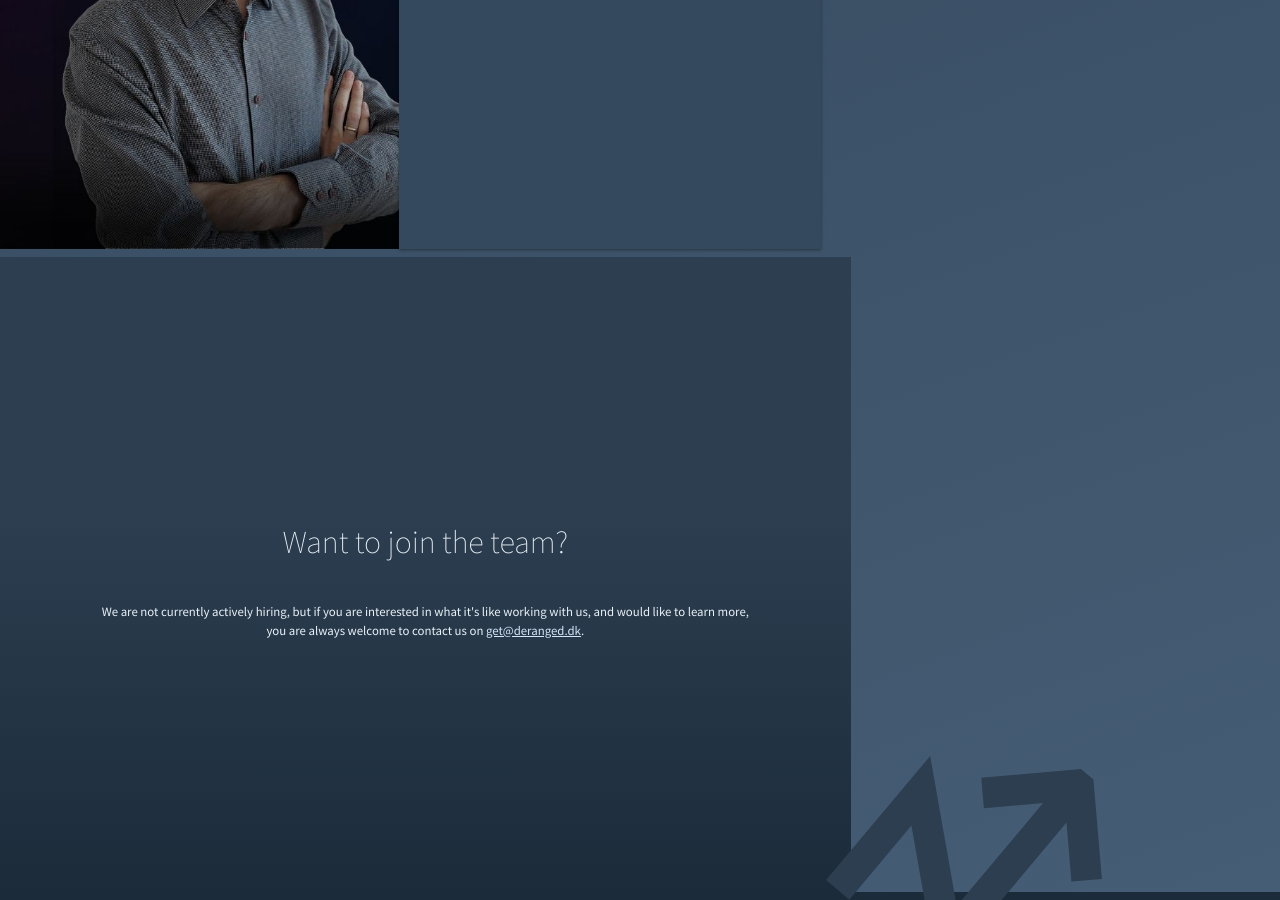
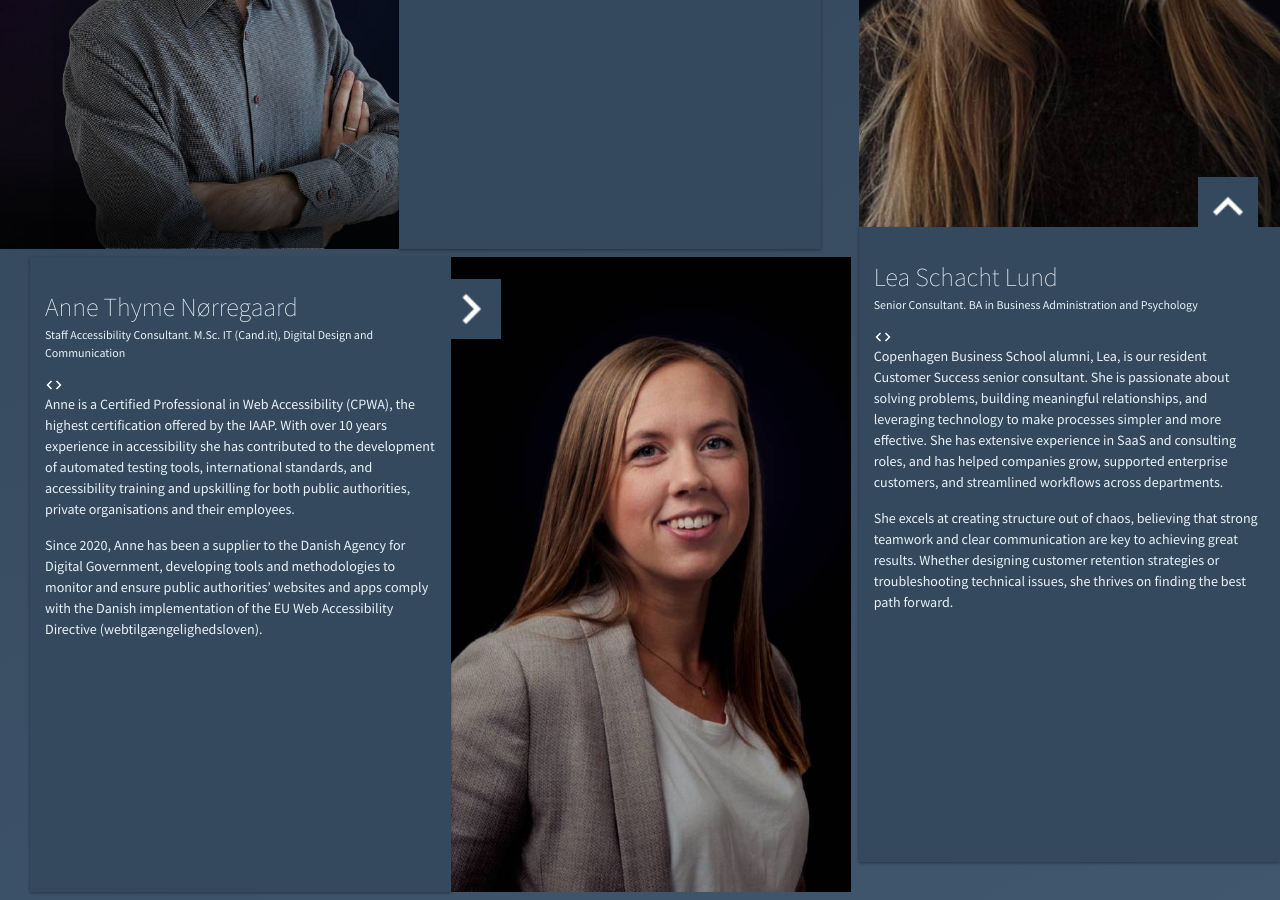
Before and after one commit to derangeddk/deranged.dk, a Jekyll site: the page built from the-team/index.html, in a window 1280 px wide and 900 px high, scrolled down 3616 px. Built offline with Jekyll 4.4.1, drawn with Linux system fonts in a browser that asks for light colours; comment, search, counter and statistics services are not loaded.

Commit message:
Added Lea and Anna to team page

```diff
--- a/the-team/index.html
+++ b/the-team/index.html
@@ -802,6 +802,42 @@ sitemap_include: 'yes'
                 </p>
             </div>
         </div>
+        <div class="person-image person-lg-col-1 person-md-col-1 person-sm-col-3 person-xs-col-2">
+            <img src="/img/people/lea-lund.jpg" alt="">
+        </div>
+        <div
+            class="person person-lg-col-2 person-lg-row-2  person-lg-scoot-left person-md-col-2 person-md-scoot-left person-sm-col-3 person-sm-scoot-up person-xs-scoot-right">
+            <div class="person-name">
+                <h2>Lea Schacht Lund</h2>
+                <div class="person-title">Senior Consultant. BA in Business Administration and Psychology</div>
+            </div>
+            <div class="person-about">
+                <p>
+                    Copenhagen Business School alumni, Lea,  is our resident Customer Success senior consultant. She is passionate about solving problems, building meaningful relationships, and leveraging technology to make processes simpler and more effective. She has extensive experience in SaaS and consulting roles, and has helped companies grow, supported enterprise customers, and streamlined workflows across departments.
+                </p>
+                <p>
+                    She excels at creating structure out of chaos, believing that strong teamwork and clear communication are key to achieving great results. Whether designing customer retention strategies or troubleshooting technical issues, she thrives on finding the best path forward.
+                </p>
+            </div>
+        </div>
+        <div class="person-image person-lg-col-3 person-md-col-3 person-sm-col-2 person-xs-col-1">
+            <img src="/img/people/anne.jpg" alt="">
+        </div>
+        <div
+            class="person person-lg-col-4 person-lg-row-2  person-lg-scoot-left person-md-col-2 person-md-scoot-right person-sm-col-1 person-sm-scoot-right person-xs-scoot-left">
+            <div class="person-name">
+                <h2>Anne Thyme Nørregaard</h2>
+                <div class="person-title">Staff Accessibility Consultant. M.Sc. IT (Cand.it), Digital Design and Communication</div>
+            </div>
+            <div class="person-about">
+                <p>
+                    Anne is a Certified Professional in Web Accessibility (CPWA), the highest certification offered by the IAAP. With over 10 years experience in accessibility she has contributed to the development of automated testing tools, international standards, and accessibility training and upskilling for both public authorities, private organisations and their employees.
+                </p>
+                <p>
+                    Since 2020, Anne has been a supplier to the Danish Agency for Digital Government, developing tools and methodologies to monitor and ensure public authorities’ websites and apps comply with the Danish implementation of the EU Web Accessibility Directive (webtilgængelighedsloven).
+                </p>
+            </div>
+        </div>
         <div class="join-us-container">
             <h1>Want to join the team?</h1>
             <p>
```
Also changed, not shown: img/people/anne.jpg (added), img/people/lea-lund.jpg (added).
